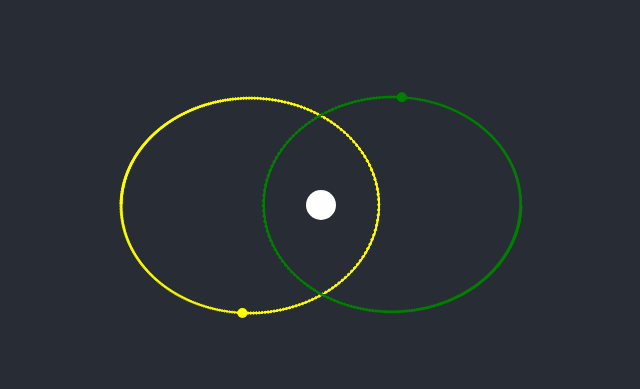
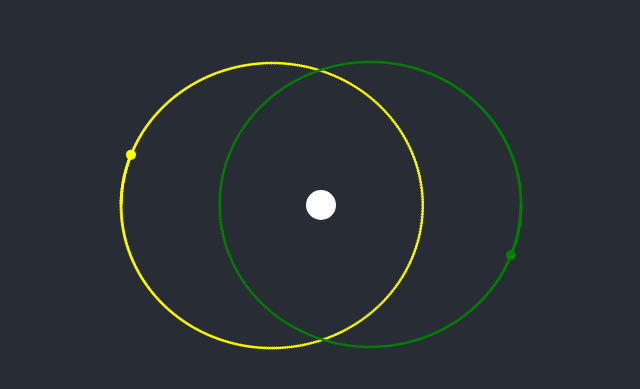
Before and after one commit to tlstommy/n-body-simulator, a React (Create React App) app: page / in a window 1280 px wide. Shown: the part 195-584 px from the top of the page, without its empty margins (319-959 px from the left). Built offline with nearby package versions, Linux system fonts and the light colour scheme.

Commit message:
fixed some grav calcs for body

```diff
--- a/src/components/Container.js
+++ b/src/components/Container.js
@@ -7,9 +7,9 @@ import Simulation from './Simulation';
 export default function Container(){
 
     const [bodiesData, setBodiesData] = useState([
-        { x: 400, y: 400, vX: 0, vY: 0, radius: 15, color: 'white', mass: 5000, staticBody: true, trail: []},
-        { x: 200, y: 400, vX: 0, vY: -1.5, radius: 5, color: 'yellow', mass: 100, staticBody: false, trail: []},
-        { x: 600, y: 400, vX: 0, vY: 1.5, radius: 5, color: 'green', mass: 100, staticBody: false, trail: []},
+        { x: 400, y: 400, vX: 0, vY: 0, radius: 15, color: 'white', mass: setMassVal(1,14), staticBody: false, trail: []},
+        { x: 200, y: 400, vX: 0, vY: -1.5, radius: 5, color: 'yellow', mass: setMassVal(5,11), staticBody: false, trail: []},
+        { x: 600, y: 400, vX: 0, vY: 1.5, radius: 5, color: 'green', mass: setMassVal(5,11), staticBody: false, trail: []},
 
     ]);
 
@@ -26,8 +26,13 @@ export default function Container(){
     const handleMouseMove = (e) => {
         if(mouseHeldDown){
             setEndClickPos({ x: e.clientX, y: e.clientY });
+        }
+    }
 
-        }
+
+    //sets the mass by raising mass val to massmult pow
+    function setMassVal(massVal,massPow){
+        return massVal * Math.pow(10,massPow);
     }
 
 
@@ -65,7 +70,7 @@ export default function Container(){
             vY: deltaY/50,
             radius: 5,
             color: 'purple',
-            mass: 100,
+            mass: setMassVal(5,11),
             staticBody: false,
             trail: []
         }
--- a/src/components/Simulation.js
+++ b/src/components/Simulation.js
@@ -11,9 +11,9 @@ export default function Simulation(props){
     const [bodyY, setBodyY] = useState();
 
     const SIM_SPEED = 0.1;
-    const G =2; // Grav constant
+    const G = 6.674e-11; // universal Grav constant
 
-    const enableCollisions = false;
+    const enableCollisions = true;
 
     function handleCollision(body, otherBody){
         if (body.mass === otherBody.mass) {
@@ -53,10 +53,6 @@ export default function Simulation(props){
                 //r = distance between the two using pyth theroy
                 const r = Math.sqrt(dx * dx + dy * dy);
 
-
-
-
-
                 const combRadius = body.radius + otherBody.radius;
 
 
@@ -76,8 +72,8 @@ export default function Simulation(props){
                 const force = G * ((body.mass * otherBody.mass) / (r * r));
 
                 //multiply force by direction and add to dir
-                aX += (force * dx / r) / body.mass;
-                aY += (force * dy / r) / body.mass;
+                aX += (force / body.mass) * (dx / r);
+                aY += (force / body.mass) * (dy / r);
             }
 
         }
```
